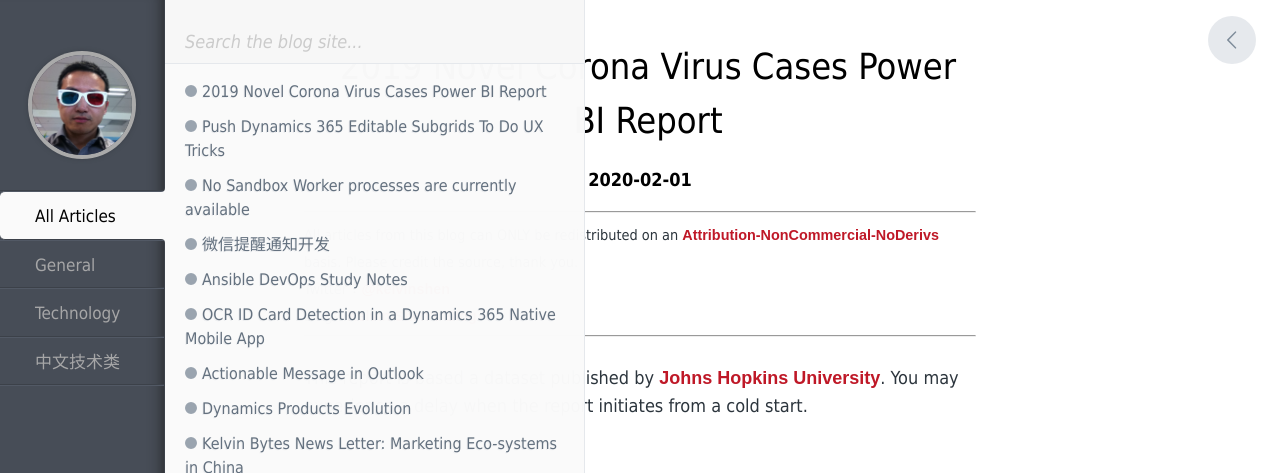
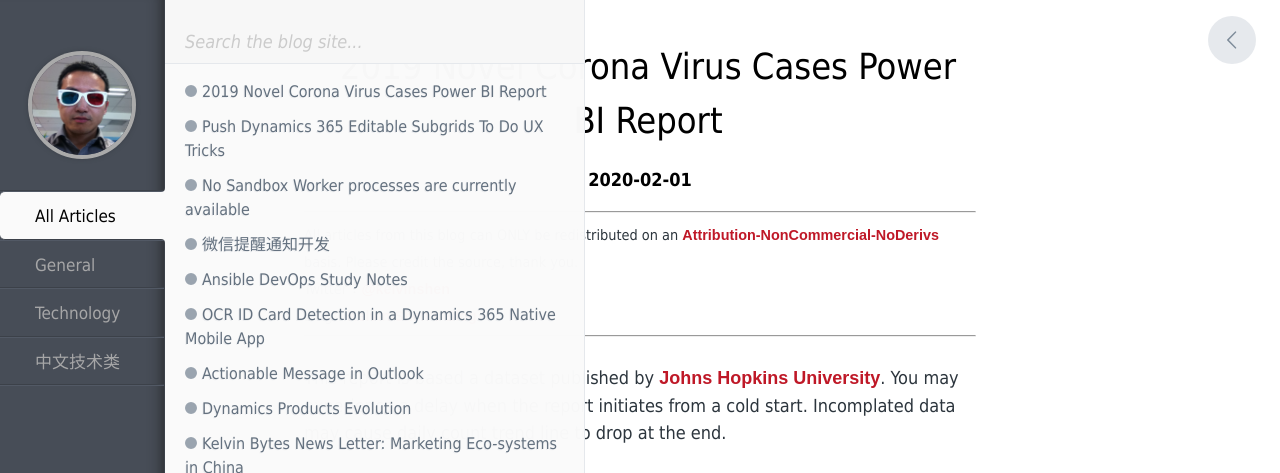
Before and after one commit to nzkelvin/nzkelvin.github.io, a Jekyll site: the page built from _posts/2020-02-01-2019-nCoV-cases-power-bi.markdown, in a window 1280 px wide, cut to the strip 0-473 px from the top of the page. Built offline with Jekyll 4.4.1, drawn with Linux system fonts in a browser that asks for light colours; comment, search, counter and statistics services are not loaded.

Commit message:
nCov2019 cases report update

```diff
--- a/_posts/2020-02-01-2019-nCoV-cases-power-bi.markdown
+++ b/_posts/2020-02-01-2019-nCoV-cases-power-bi.markdown
@@ -10,5 +10,5 @@ sharing:
     facebook: "2019 Novel Corona Virus Cases Power BI Report"
     linkedin: "2019 Novel Corona Virus Cases Power BI Report"
 ---
-This report is based a dataset published by [Johns Hopkins University](https://systems.jhu.edu/). You may experience a delay when the report initiates from a cold start.
+This report is based a dataset published by [Johns Hopkins University](https://systems.jhu.edu/). You may experience a delay when the report initiates from a cold start. Incomplated data may cause daily count trend line to drop at the end.
 <iframe width="933" height="700" src="https://app.powerbi.com/view?r=eyJrIjoiNDIzOTA4NWMtZGVjZi00OWFjLThkZmQtMzdlMThkMWRhOGU0IiwidCI6IjI1NDg3ZTY1LWE3NTctNGQ0Zi1hMzljLWUwMjc2N2Q0NzhlZSIsImMiOjEwfQ%3D%3D" frameborder="0" allowFullScreen="true"></iframe>
```
Also changed, not shown: 1 other file.
